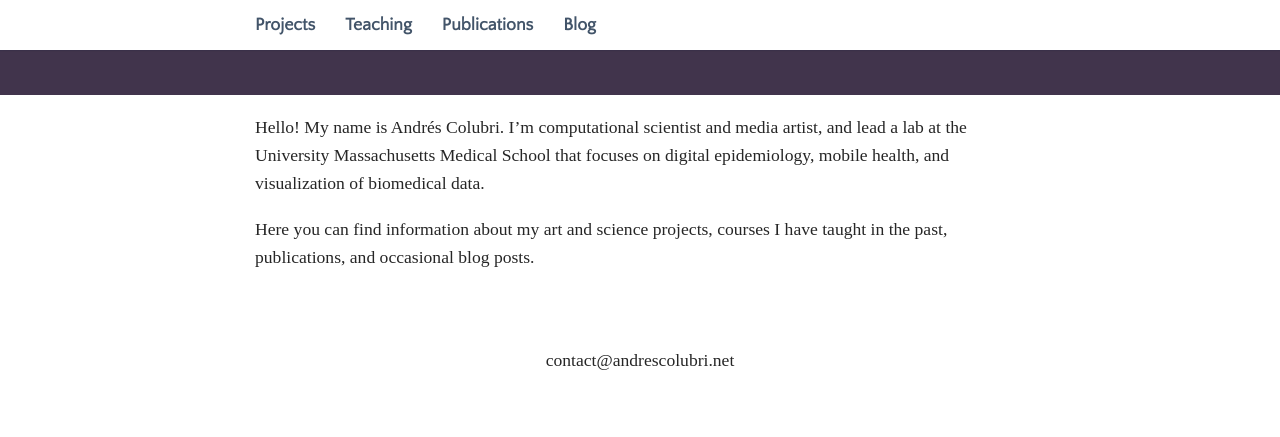
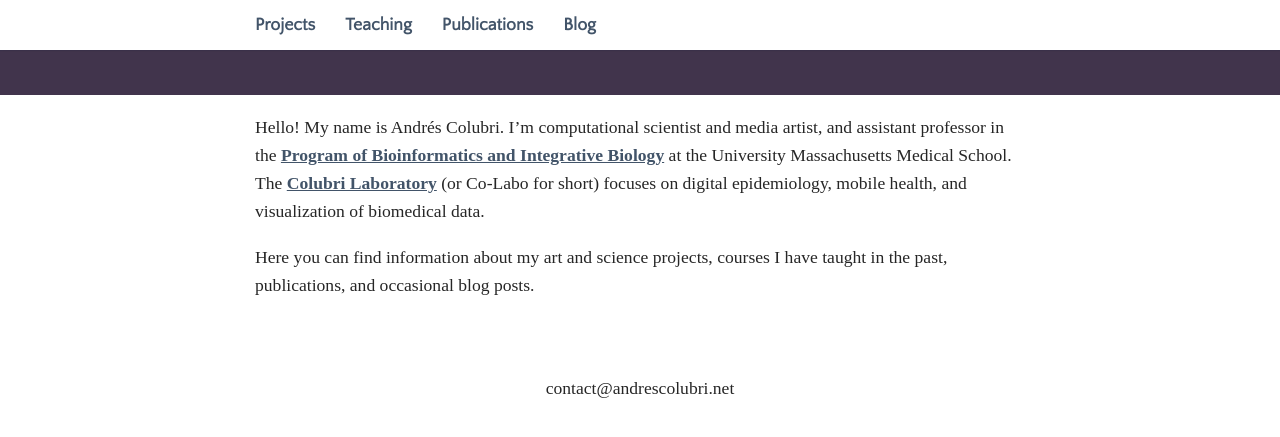
Before and after one commit to codeanticode/andrescolubri.net, a Jekyll site: the page built from index.md, in a window 1280 px wide. Shown: the top 437 px of the page. Built offline with Jekyll 4.4.1, drawn with Linux system fonts in a browser that asks for light colours; some web fonts are replaced.

Commit message:
updated index

```diff
--- a/index.md
+++ b/index.md
@@ -2,6 +2,6 @@
 layout: default
 ---
 
-Hello! My name is Andrés Colubri. I'm computational scientist and media artist, and lead a lab at the University Massachusetts Medical School that focuses on digital epidemiology, mobile health, and visualization of biomedical data.
+Hello! My name is Andrés Colubri. I'm computational scientist and media artist, and assistant professor in the [Program of Bioinformatics and Integrative Biology](https://www.umassmed.edu/bioinformatics/){:target="_blank"} at the University Massachusetts Medical School. The [Colubri Laboratory](https://co-labo.org/){:target="_blank"} (or Co-Labo for short) focuses on digital epidemiology, mobile health, and visualization of biomedical data.
 
 Here you can find information about my art and science projects, courses I have taught in the past, publications, and occasional blog posts.
```
